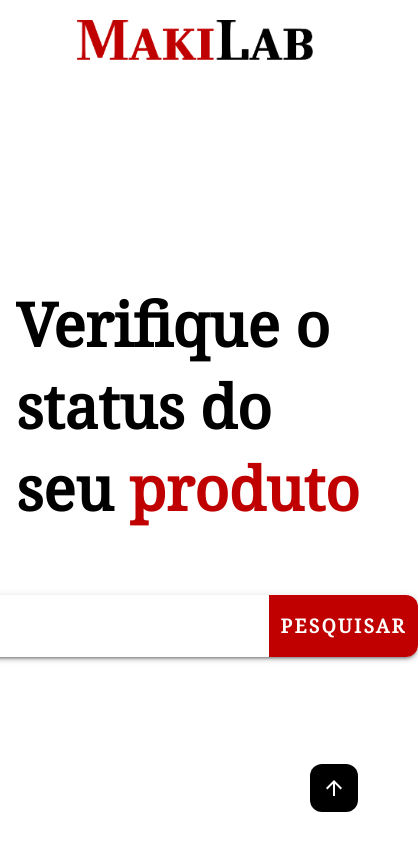
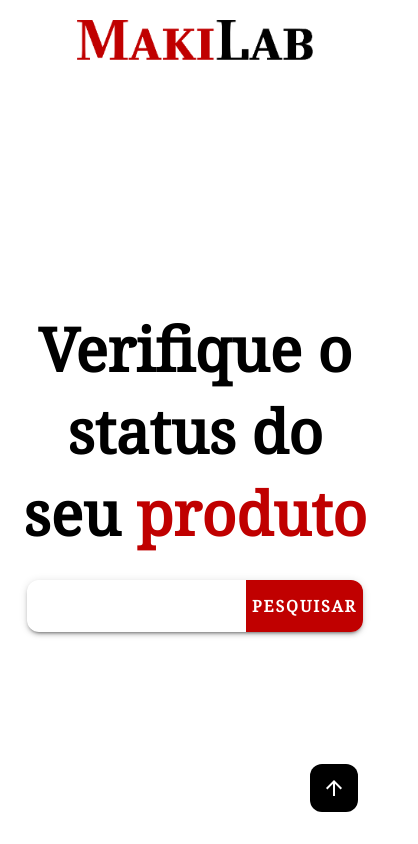
Before and after one commit to silash35/makilab, a Next.js app: page /track in a window 390 px wide. Shown: the whole page, 418 px wide, since content can reach past the window. Built offline with nearby package versions, Linux system fonts and the light colour scheme.

Commit message:
fix track for mobile

```diff
--- a/src/components/track/track.module.scss
+++ b/src/components/track/track.module.scss
@@ -1,4 +1,5 @@
 @use "/src/styles/variables" as v;
+@use "/src/styles/media" as m;
 
 .track {
   min-height: calc(100vh - 80px);
@@ -9,11 +10,17 @@
   justify-content: center;
 
   h1 {
+    text-align: center;
+
     font-size: 3.75rem;
     margin-top: 0;
     padding: 16px;
     span {
       color: v.$primary;
+    }
+
+    @include m.forMedium() {
+      margin-bottom: 10px;
     }
   }
 }
@@ -33,10 +40,14 @@
   input {
     all: unset;
     width: 600px;
-    max-width: 70vw;
+    max-width: 50vw;
     height: 50px;
 
     margin: 6px 12px;
+
+    @include m.forMedium() {
+      height: 40px;
+    }
   }
 
   button {
@@ -56,5 +67,10 @@
     &:focus {
       background-color: v.$primaryFocus;
     }
+
+    @include m.forMedium() {
+      font-size: 1rem;
+      padding: 3px 6px;
+    }
   }
 }
```
